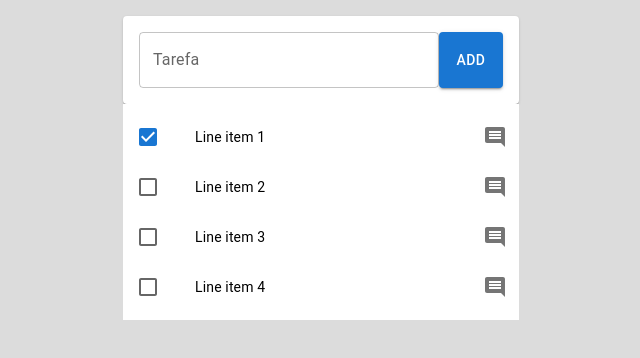
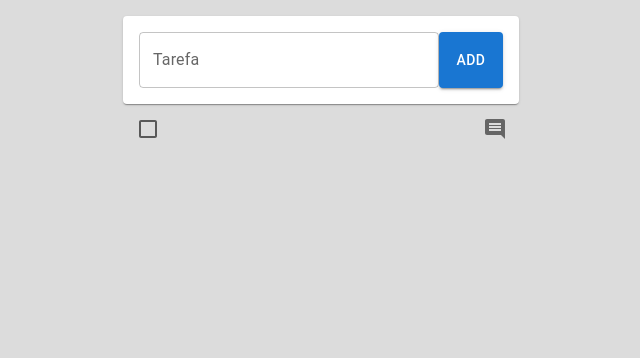
Before and after one commit to GeracNeto/to-do-list, a React (Create React App) app: page / in a window 1280 px wide. Shown: the top 358 px of the page, without its empty margins (319-959 px from the left). Built offline with nearby package versions, Linux system fonts and the light colour scheme.

Commit message:
Retirado excesso do código do list do material

```diff
--- a/src/components/ToDoItem.jsx
+++ b/src/components/ToDoItem.jsx
@@ -9,29 +9,9 @@ import IconButton from '@mui/material/IconButton';
 import CommentIcon from '@mui/icons-material/Comment';
 
 export default function ToDoItem() {
-  const [checked, setChecked] = React.useState([0]);
-
-  const handleToggle = (value) => () => {
-    const currentIndex = checked.indexOf(value);
-    const newChecked = [...checked];
-
-    if (currentIndex === -1) {
-      newChecked.push(value);
-    } else {
-      newChecked.splice(currentIndex, 1);
-    }
-
-    setChecked(newChecked);
-  };
-
-  return (
-    <List sx={{ width: '100%', maxWidth: '100%', bgcolor: 'background.paper' }}>
-      {[0, 1, 2, 3].map((value) => {
-        const labelId = `checkbox-list-label-${value}`;
 
   return (
     <ListItem
-            key={value}
     secondaryAction={
       <IconButton edge="end" aria-label="comments">
         <CommentIcon />
@@ -39,21 +19,16 @@ export default function ToDoItem() {
     }
     disablePadding
   >
-            <ListItemButton role={undefined} onClick={handleToggle(value)} dense>
+    <ListItemButton role={undefined} dense>
       <ListItemIcon>
         <Checkbox
           edge="start"
-                  checked={checked.indexOf(value) !== -1}
           tabIndex={-1}
           disableRipple
-                  inputProps={{ 'aria-labelledby': labelId }}
         />
       </ListItemIcon>
-              <ListItemText id={labelId} primary={`Line item ${value + 1}`} />
+      <ListItemText/>
     </ListItemButton>
   </ListItem>
   );
-      })}
-    </List>
-  );
 }
```
Lines whose indentation alone changed are shown as unchanged.
